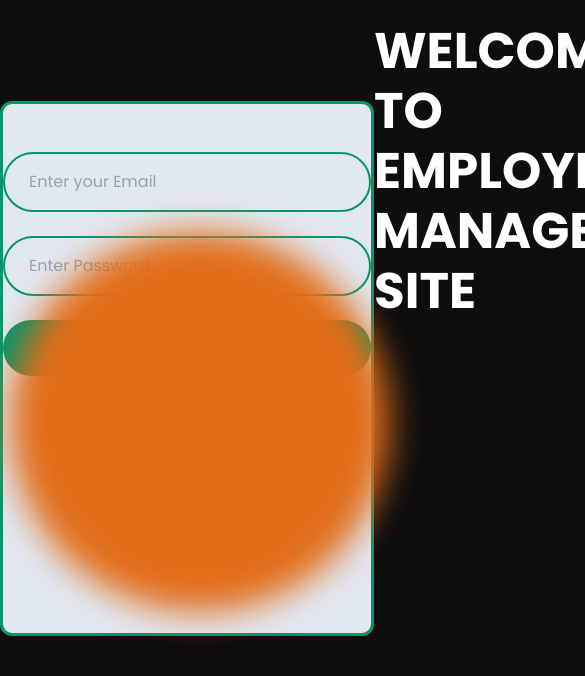
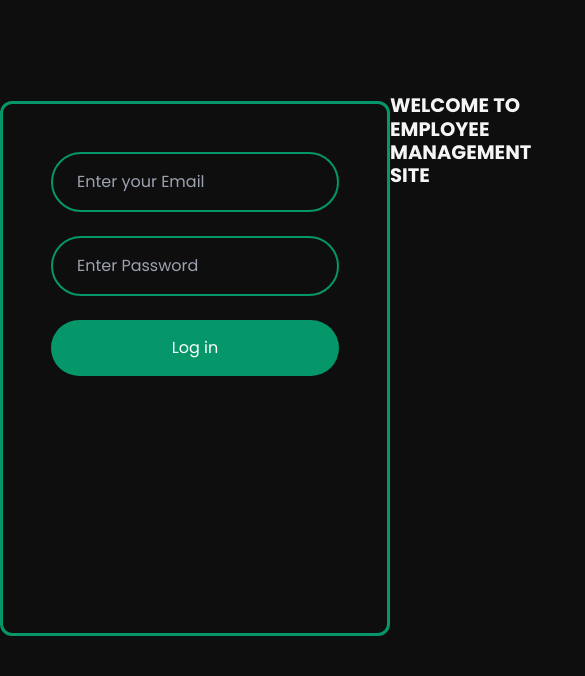
Before and after one commit to sakshamVerma08/EmployeeManagementSystem, a React (Vite) app: page / in a window 390 px wide. Shown: the top 676 px of the page, 585 px wide, since content can reach past the window. Built offline with nearby package versions, Linux system fonts and the light colour scheme; a web font is replaced by a local one.

Commit message:
Now working on responsiveness

```diff
--- a/src/App.jsx
+++ b/src/App.jsx
@@ -29,7 +29,7 @@ const App = () => {
   }, [userData]);
 
   const handleLogin = (email, password) => {
-    if (email === "saksham8@gmail.com" && password === "sak") {
+    if (email === "sak45@gmail.com" && password === "12345") {
       // setting 'user' state to admin, coz admin is currently logged in.
       setUser("admin");
       // Setting loggedInUserData to adminData
--- a/src/components/Auth/Login.jsx
+++ b/src/components/Auth/Login.jsx
@@ -18,7 +18,7 @@ const Login = ({ handleLogin }) => {
       <div className=" flex items-center justify-between h-screen ">
         {/* login-DIV 2*/}
         <div className="login-div2">
-          <div className=" h-2/3 mt-20 border-3 rounded-xl border-emerald-600 py-5 bg-slate-200  ">
+          <div className=" h-2/3 mt-20 border-3 rounded-xl border-emerald-600 py-5 px-5 ">
             {/* FORM */}
             <form
               onSubmit={(e) => {
@@ -71,7 +71,7 @@ const Login = ({ handleLogin }) => {
             </span>
           </h1>
         </div>
-        <motion.div id="gola1"></motion.div>
+        {/* <motion.div id="gola1"></motion.div> */}
       </div>
     </>
   );
--- a/src/index.css
+++ b/src/index.css
@@ -45,22 +45,25 @@ body {
 }
 
 .login-div2 {
-  margin-left:2.5%;
+  margin-left: 2.5%;
   width: 25vw;
 }
 
 #login-div1 {
   position: relative;
   width: 50vw;
-  height: 95vh;
-  margin-right: 5%;
+  min-height: 80vh;
   z-index: 3;
+  margin-top: 5%;
 }
 #titleText {
-  font-size: 50px;
-  color: #867d7d;
+  font-size: 5vw;
   text-transform: uppercase;
   font-weight: 700;
+}
+
+#titleText span {
+  color: whitesmoke;
 }
 
 .title-container {
@@ -82,8 +85,7 @@ body {
 }
 
 @media (max-width: 700px) {
-  .responsive-input{
-
+  .responsive-input {
   }
 }
 @media (max-width: 420px) {
--- a/src/utils/localStorage.jsx
+++ b/src/utils/localStorage.jsx
@@ -247,8 +247,8 @@ const admin = [
   {
     id: 1,
     name: "Saksham",
-    email: "admin12@gmail.com",
-    password: "admin",
+    email: "sak45@gmail.com",
+    password: "12345",
   },
 ];
 
```
